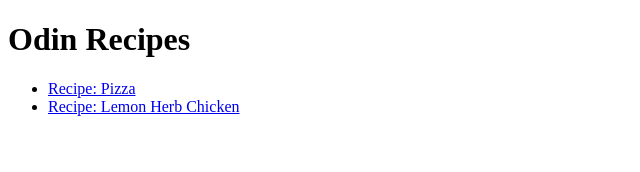
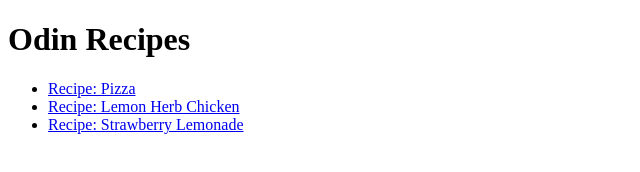
Before and after one commit to mvarrella15/odin-recipes, a plain HTML site: page index.html in a window 1280 px wide. Shown: the whole page, without its empty margins (0-640 px from the left). Drawn offline with Linux system fonts and the light colour scheme.

Commit message:
Added link to slemonade.html from index

```diff
--- a/index.html
+++ b/index.html
@@ -10,6 +10,7 @@
         <ul>
             <li><a href="recipes/pizza.html">Recipe: Pizza</a></li>
             <li><a href="recipes/lemonherbchkn.html">Recipe: Lemon Herb Chicken</a></li>
+            <li><a href="recipes/slemonade.html">Recipe: Strawberry Lemonade</a></li>
         </ul>
     </body>
 </html>
```
